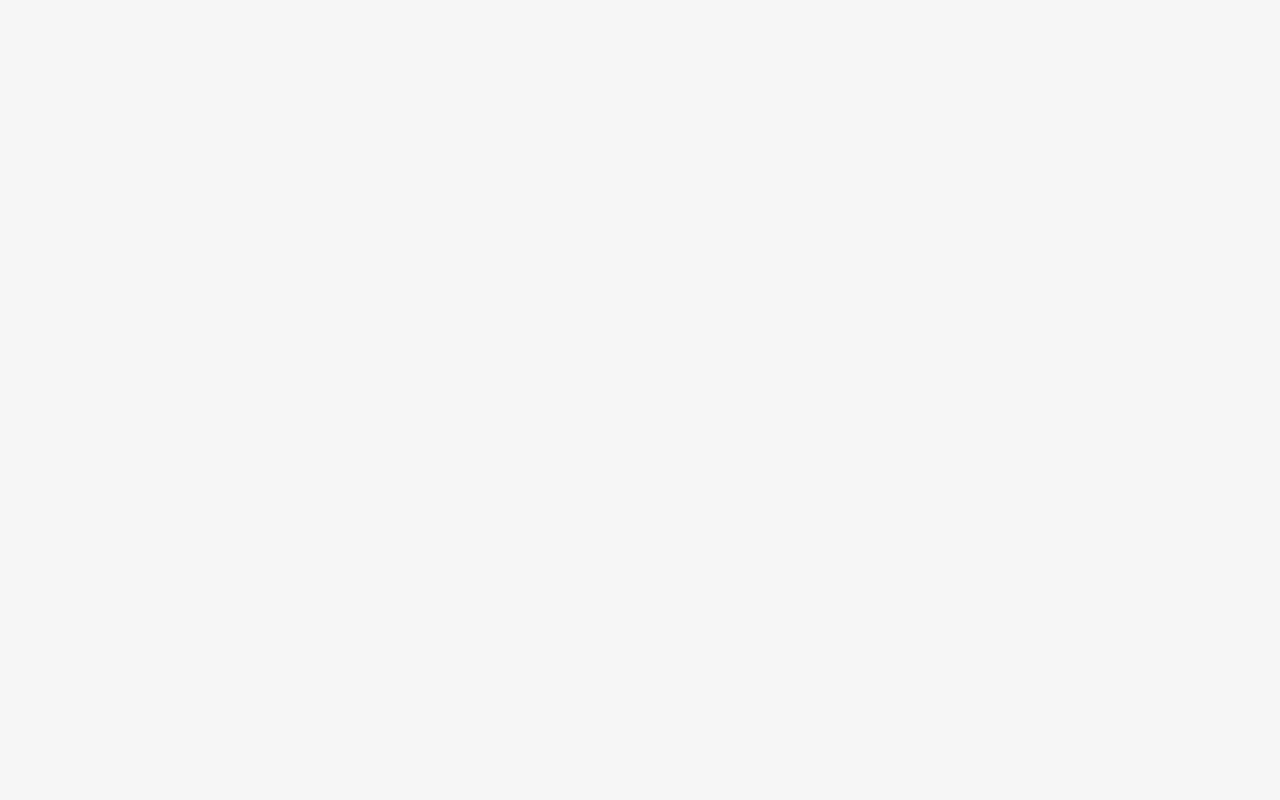
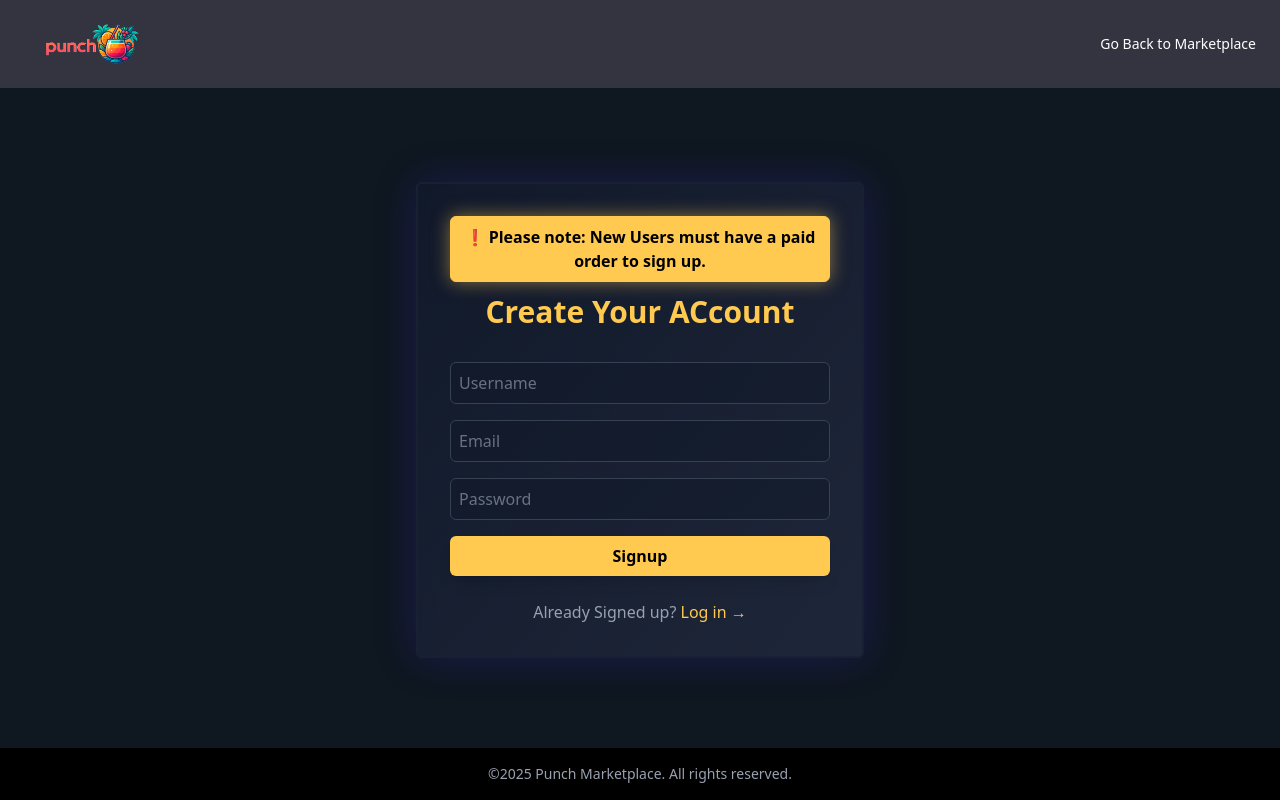
Before and after one commit to faizi302/Punch-Shop, a React (Vite) app: page /signup in a window 1280 px wide. Before the commit this address had no page. Built offline with nearby package versions, Linux system fonts and the light colour scheme.

Commit message:
updated signup page

```diff
--- a/src/App.jsx
+++ b/src/App.jsx
@@ -8,12 +8,14 @@ import TermsOfServices from './pages/TermsOfServices';
 import Reviews from './pages/Reviews';
 import Login from './pages/Login';
 import SupportHeader from './pages/SupportHeader';
+import Signup from './pages/Signup';
 const App = () => {
   return (
     <Router>
       <Routes>
         <Route path="/" element={<Home />} />
         <Route path="/login" element={<Login />} />
+        <Route path="/signup" element={<Signup />} />
         <Route path="/support" element={<SupportHeader />} />
         <Route path='/market' element={<Market/>} />
         <Route path="/privacy" element={<Privacy />} />
--- a/src/pages/Login.jsx
+++ b/src/pages/Login.jsx
@@ -67,7 +67,7 @@ const Login = () => {
             </form>
 
             <p className="text-center text-gray-400 mt-6">
-              New? <Link to="/register" className="text-[var(--color-mbutton)] hover:text-primary">Create your account →</Link>
+              New? <Link to="/signup" className="text-[var(--color-mbutton)] hover:text-primary">Create your account →</Link>
             </p>
           </div>
         </div>
--- /dev/null
+++ b/src/pages/Signup.jsx
@@ -0,0 +1,96 @@
+import React, { useState } from 'react'
+import pineappleImg from '../assets/pine_apple.png';
+import { Link } from 'react-router-dom';
+
+function Signup() {
+
+    const [userName, setUserName] = useState('');
+    const [password, setPassword] = useState('');
+    const [email, setEmail] = useState('');
+
+
+    const handleSubmit = (e) => {
+        e.preventDefault();
+        // Handle login logic here
+        console.log('Signup attempt:', { userName, email, password });
+    };
+
+    return (
+        <div className="min-h-screen bg-[var(--color-market)] text-white flex flex-col">
+            {/* Header with Go Back button */}
+            <header className="py-6 px-6 flex justify-between items-center bg-[#333440] mb-3">
+                <img src={pineappleImg} alt="Punch" className="h-10" />
+                <Link
+                    to="/market"
+                    className="text-white hover:text-[var(--color-mbutton)] transition-colors text-sm "
+                >
+                    Go Back to Marketplace
+                </Link>
+            </header>
+
+            {/* Signup Content */}
+            <main className="flex-1 flex items-center justify-center p-4">
+                <div className="relative w-full max-w-md">
+                    <div className="absolute inset-0 bg-gradient-to-br from-blue-900/30 to-purple-900/30 rounded-md transform rotate-0"></div>
+
+                    {/* Login Form */}
+                    <div className="relative bg-gradient-to-br shadow-[0_0_40px_rgba(65,44,212,.25)] from-gray-900/90 to-gray-800/90 backdrop-blur-sm rounded-md p-8 border-2 border-[#182133] shadow-2xl">
+                        <div className="w-full bg-[var(--color-mbutton)] text-black shadow-[0_0_18px_rgba(255,202,79,0.5)] font-bold placeholder-gray-500 p-2 rounded-md border border-[var(--color-mbutton)] focus:outline-none transition-colors mb-3">
+                            <h2 className='text-center'>❗ Please note: New Users must have a paid order to sign up.</h2>
+                        </div>
+                        <h1 className="text-[var(--color-mbutton)] font-bold text-3xl text-center mb-8">
+                            Create Your ACcount
+                        </h1>
+
+                        <form onSubmit={handleSubmit} className="space-y-4">
+                            <input
+                                type="text"
+                                placeholder="Username"
+                                value={userName}
+                                onChange={(e) => setEmail(e.target.value)}
+                                className="w-full bg-gray-900/50 text-white placeholder-gray-500 p-2 rounded-md border border-gray-700 focus:border-[var(--color-mbutton)] focus:outline-none transition-colors"
+                                required
+                            />
+
+                            <input
+                                type="email"
+                                placeholder="Email"
+                                value={email}
+                                onChange={(e) => setEmail(e.target.value)}
+                                className="w-full bg-gray-900/50 text-white placeholder-gray-500 p-2 rounded-md border border-gray-700 focus:border-[var(--color-mbutton)] focus:outline-none transition-colors"
+                                required
+                            />
+
+                            <input
+                                type="password"
+                                placeholder="Password"
+                                value={password}
+                                onChange={(e) => setPassword(e.target.value)}
+                                className="w-full bg-gray-900/50 text-white placeholder-gray-500 p-2 rounded-md border border-gray-700 focus:border-[var(--color-mbutton)] focus:outline-none transition-colors"
+                                required
+                            />
+
+                            <button
+                                type="submit"
+                                className="w-full bg-[var(--color-mbutton)] hover:shadow-[0_0_18px_rgba(255,202,79,0.5)] text-black font-bold p-2 rounded-md hover:opacity-90 transition-opacity shadow-lg"
+                            >
+                                Signup
+                            </button>
+                        </form>
+
+                        <p className="text-center text-gray-400 mt-6">
+                            Already Signed up? <Link to="/login" className="text-[var(--color-mbutton)] hover:text-primary">Log in →</Link>
+                        </p>
+                    </div>
+                </div>
+            </main>
+
+            {/* Footer */}
+            <footer className="py-4 px-6 bg-black text-center text-gray-400 mt-2 text-sm">
+                ©2025 Punch Marketplace. All rights reserved.
+            </footer>
+        </div>
+    )
+}
+
+export default Signup
```
